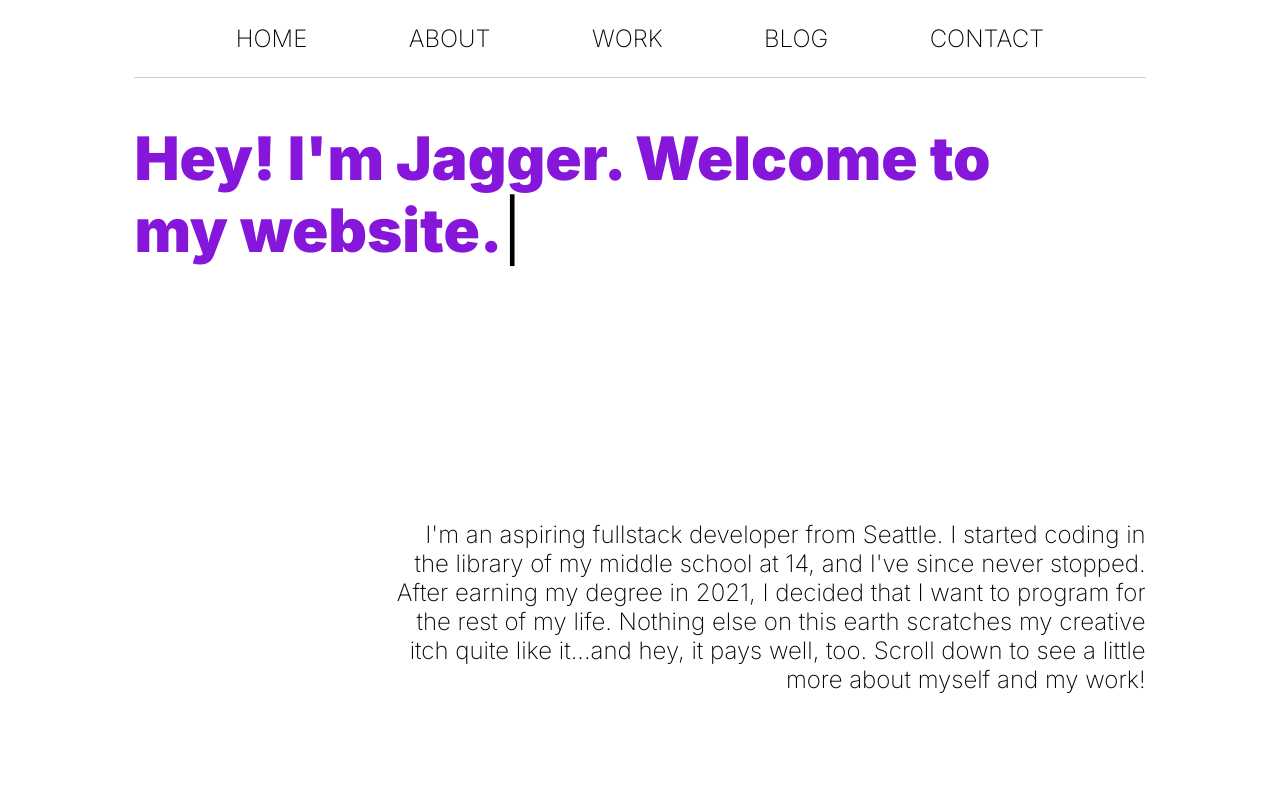
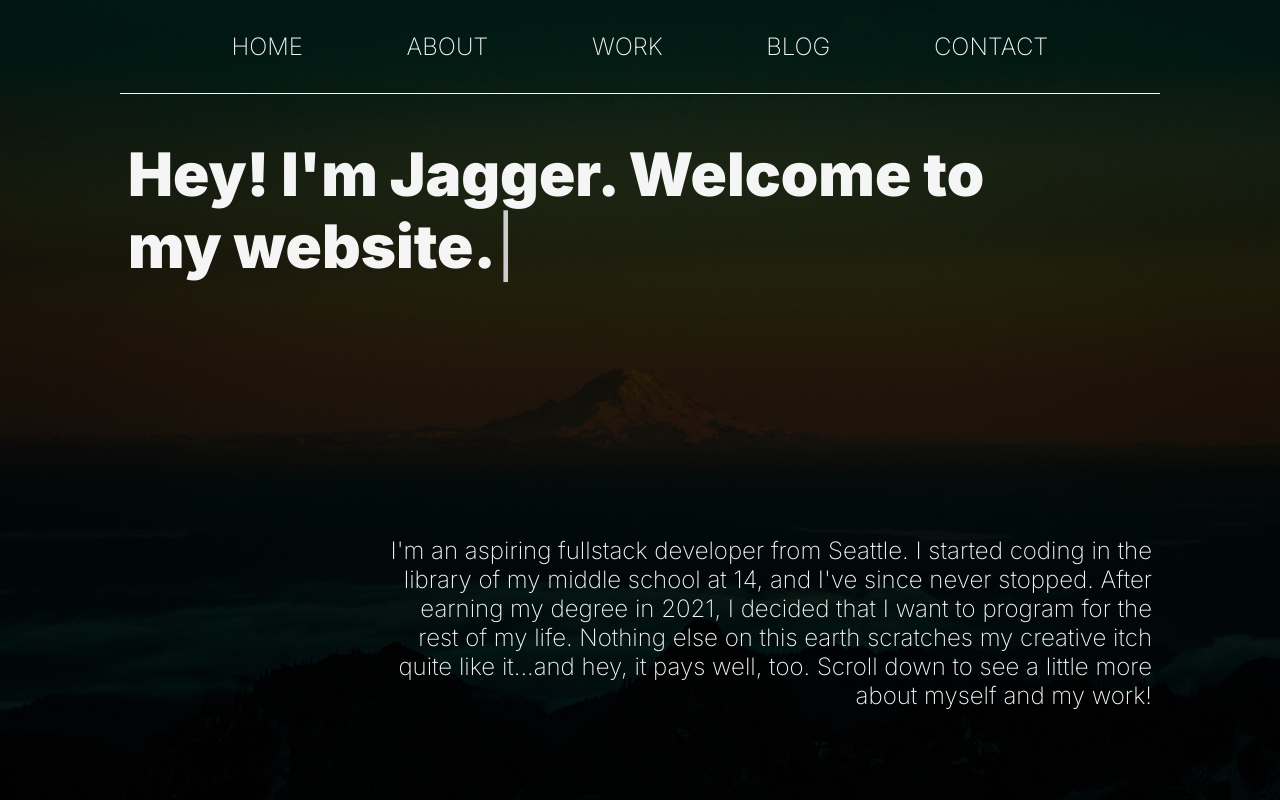
Before and after one commit to jaggerabney/Portfolio-Website, a React (Create React App) app in the folder frontend/: page / in a window 1280 px wide. Built offline with nearby package versions, Linux system fonts and the light colour scheme.

Commit message:
added tinted background image

```diff
--- a/frontend/src/App.css
+++ b/frontend/src/App.css
@@ -1,5 +1,11 @@
 .wrapper {
-  width: 80%;
-  height: 80vh;
-  margin: auto;
+  width: 100vw;
+  height: 100vh;
+  background-image: url("./images/Home.jpg");
+  background-color: #232c18;
+  background-blend-mode: multiply;
+  background-size: cover;
+  background-attachment: initial;
+  background-position: center top;
+  overflow-x: hidden;
 }
--- a/frontend/src/App.js
+++ b/frontend/src/App.js
@@ -2,6 +2,7 @@ import Navbar from "./components/Navbar/Navbar";
 import Home from "./components/Sections/Home";
 
 import "./App.css";
+import Background from "./components/UI/Background/Background";
 
 function App() {
   return (
--- a/frontend/src/components/Navbar/Navbar.module.css
+++ b/frontend/src/components/Navbar/Navbar.module.css
@@ -1,7 +1,9 @@
 .navbar {
   margin: auto;
-  width: 100%;
-  border-bottom: 1px solid #ccc;
+  width: 80%;
+  border-bottom: 1px solid #f5f5f5;
+  color: #f5f5f5;
+  padding: 0.5rem;
 }
 
 .navbar__list {
--- a/frontend/src/components/Sections/Home.module.css
+++ b/frontend/src/components/Sections/Home.module.css
@@ -1,6 +1,6 @@
 .content {
-  width: 100%;
-  height: 100%;
+  width: 80%;
+  height: 80%;
   margin: auto;
   display: flex;
   flex-direction: column;
@@ -17,4 +17,5 @@
   align-self: flex-end;
   text-align: right;
   width: 75%;
+  color: #f5f5f5;
 }
--- /dev/null
+++ b/frontend/src/components/UI/Background/Background.js
@@ -0,0 +1,5 @@
+import classes from "./Background.module.css";
+
+export default function Background(props) {
+  return <div className={classes.background} />;
+}
--- /dev/null
+++ b/frontend/src/components/UI/Background/Background.module.css
@@ -0,0 +1,6 @@
+.background {
+  height: 100vh;
+  width: 100vw;
+  background-image: url("../../../images/Home.jpg");
+  background-size: cover;
+}
--- a/frontend/src/components/UI/Typewriter/Typewriter.module.css
+++ b/frontend/src/components/UI/Typewriter/Typewriter.module.css
@@ -1,11 +1,11 @@
 .text {
-  color: #8516da;
+  color: #f5f5f5;
   font-size: 60px;
   font-weight: 900;
 }
 
 .pipe {
-  color: black;
+  color: #ccc;
   font-size: 60px;
   font-weight: 400;
 }
--- a/frontend/src/index.css
+++ b/frontend/src/index.css
@@ -3,3 +3,8 @@
 * {
   font-family: "Inter", sans-serif;
 }
+
+body {
+  margin: 0;
+  padding: 0;
+}
```
Also changed, not shown: frontend/src/images/Home.jpg (added).
